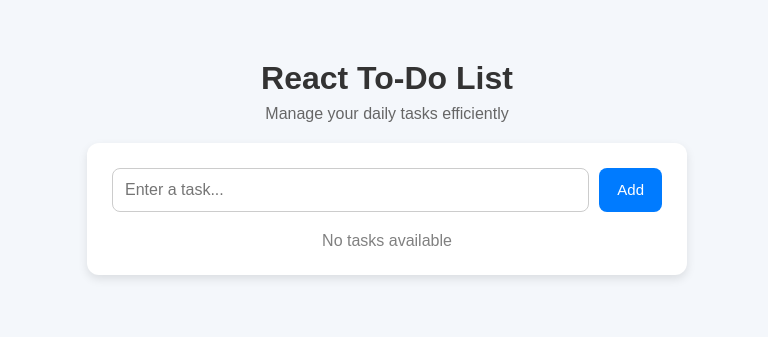
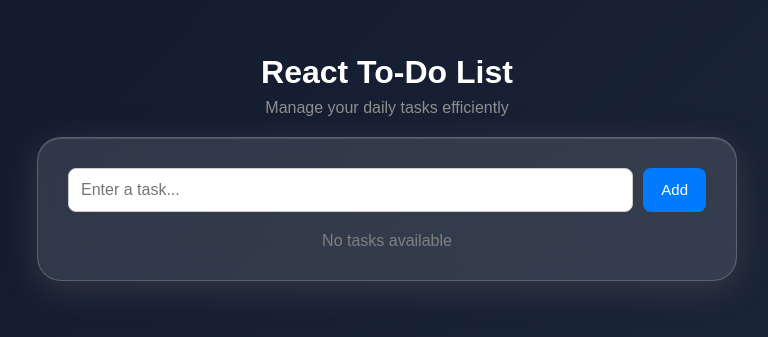
Before and after one commit to mohammadaltaf8062/React-to-do-app, a React (Vite) app: page / in a window 1280 px wide. Shown: the part 233-570 px from the top of the page, without its empty margins (253-1021 px from the left). Built offline with nearby package versions, Linux system fonts and the light colour scheme; the HTML template or start-up script is replaced by a standard one.

Commit message:
initial project setup

```diff
--- a/src/App.css
+++ b/src/App.css
@@ -5,9 +5,21 @@
   font-family: Arial, sans-serif;
 }
 
+
 body {
-  background: #f4f7fb;
+  min-height: 100vh;
+  background: linear-gradient(
+    135deg,
+    #0f172a,
+    #1e293b,
+    #312e81,
+    #2563eb
+  );
+
+  background-size: 300% 300%;
+  animation: gradientMove 10s ease infinite;
 }
+
 
 .container {
   min-height: 100vh;
@@ -24,22 +36,35 @@ header {
 }
 
 header h1 {
-  color: #333;
+  color:white;
   margin-bottom: 8px;
 }
 
 header p {
-  color: #666;
+  color: #908e8e;
 }
 
 .todo-box {
   width: 100%;
-  max-width: 600px;
-  background: white;
-  padding: 25px;
-  border-radius: 12px;
-  box-shadow: 0 4px 10px rgba(0, 0, 0, 0.1);
+  max-width: 700px;
+
+  background: rgba(255, 255, 255, 0.12);
+
+  backdrop-filter: blur(18px);
+  -webkit-backdrop-filter: blur(18px);
+
+  border: 1px solid rgba(255, 255, 255, 0.2);
+
+  padding: 30px;
+  border-radius: 24px;
+
+  box-shadow:
+    0 8px 32px rgba(109, 97, 97, 0.35),
+    inset 0 1px 1px rgba(255, 255, 255, 0.15);
+
+  animation: fadeIn 0.5s ease;
 }
+
 
 .input-section {
   display: flex;
@@ -83,6 +108,7 @@ header p {
   display: flex;
   align-items: center;
   gap: 10px;
+  color: #e2e8f0;
 }
 
 .completed {
```
Also changed, not shown: 2 other files (tests, documents, lock files or other folders).
